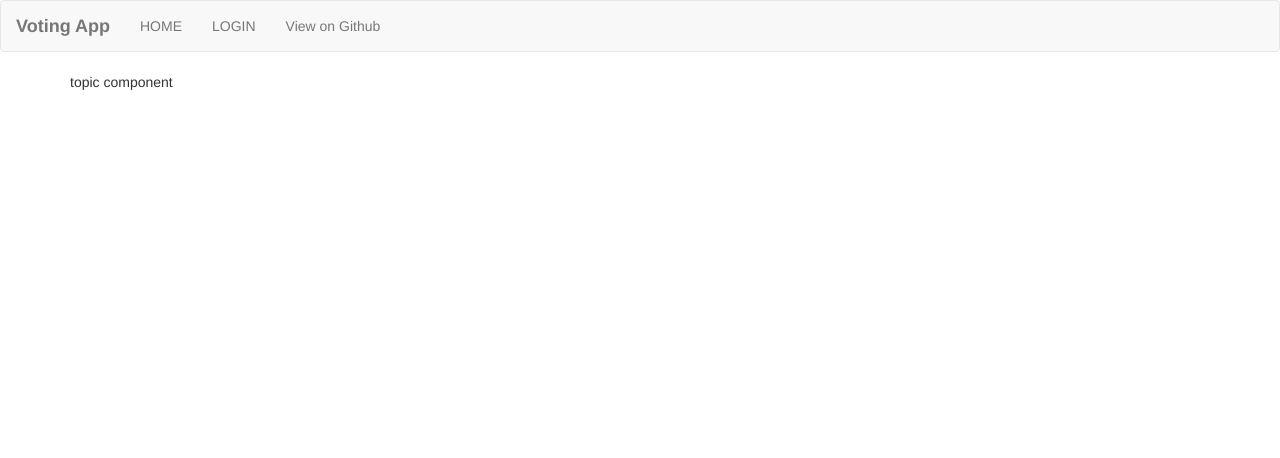
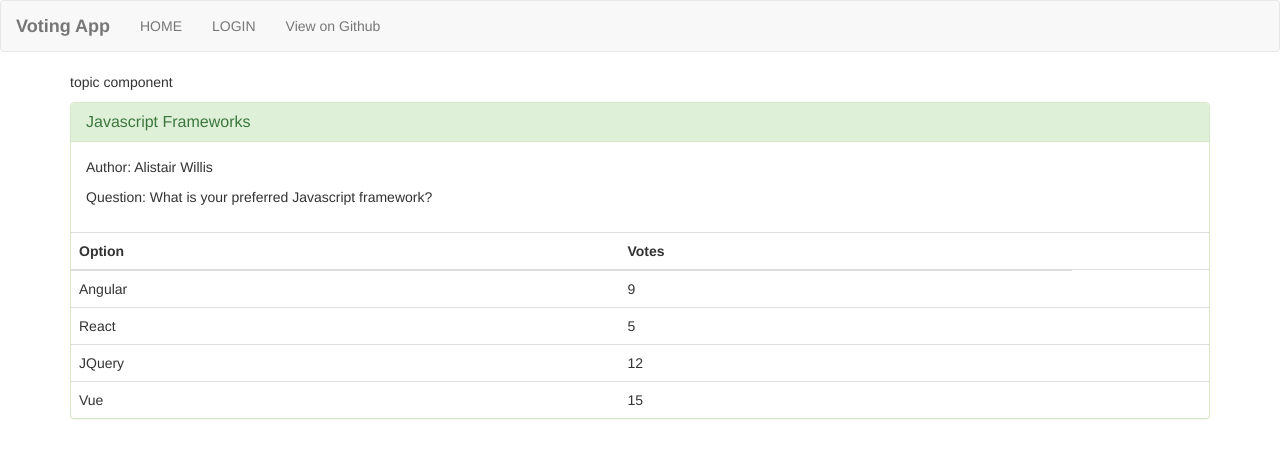
Before and after one commit to ARWL2016/voting-app, an Angular app: page /topic/1 in a window 1280 px wide. Shown: the top 458 px of the page. Built offline with nearby package versions, Linux system fonts and the light colour scheme.

Commit message:
add topic results

```diff
--- a/src/app/services/data.service.ts
+++ b/src/app/services/data.service.ts
@@ -9,27 +9,27 @@ export class DataService {
       topicName: "Javascript Frameworks",
       topicQuestion: "What is your preferred Javascript framework?",
       author: "Alistair Willis",
-      id: 1,
-      options: {
-        "Angular": 9,
-        "React": 5,
-        "Jquery": 12,
-        "Vue": 3
-      }
+      id: '1',
+      results: [
+        { option: "Angular", votes: 9 },
+        { option: "React", votes: 5 },
+        { option: "JQuery", votes: 12 },
+        { option: "Vue", votes: 15 },
+      ],
     },
     {
       topicName: "Server Side Frameworks",
       topicQuestion: "What is your preferred backend framework?",
       author: "Alistair Willis",
-      id: 2,
-      options: {
-        "CNET": 9,
-        "Ruby on Rails": 5,
-        "Node": 12,
-        "Python": 3,
-        "PHP": 15,
-        "Java JSP": 6
-      }
+      id: '2',
+      results: [
+        { option: "C#/.NET", votes: 9 },
+        { option: "Ruby on Rails", votes: 5 },
+        { option: "Node", votes: 12 },
+        { option: "Python", votes: 3 },
+        { option: "PHP", votes: 15 },
+        { option: "Java / JSP", votes: 6 }
+      ]
     }
   ];
 
@@ -39,6 +39,17 @@ export class DataService {
     return this.exampleTopics;
   }
 
+  fetchTopic(id: string) {
+    return this.exampleTopics.filter(topic => topic.id === id);
+  }
+
+  getTotalVotesById(id: string): number {
+    let totalVotes = 0;
+    this.fetchTopic(id)[0].results
+      .forEach(result => totalVotes += result.votes);
+    return totalVotes;
+  }
+
 
 
 }
--- a/src/app/topic/topic.component.html
+++ b/src/app/topic/topic.component.html
@@ -1,3 +1,31 @@
 <p>
   topic component
 </p>
+
+
+<div class="panel panel-success">
+  <div class="panel-heading">
+    <h3 class="panel-title">{{ topic.topicName }}</h3>
+  </div>
+  <div class="panel-body">
+    <p>Author: {{ topic.author }}</p>
+    <p>Question: {{ topic.topicQuestion }}
+  </div>
+  <table class="table">
+    <thead>
+      <tr>
+        <th>Option</th>
+        <th>Votes</th>
+      </tr>
+    </thead>
+    <tbody>
+      <tr *ngFor="let result of topic.results">
+        <td>{{ result.option }}</td>
+        <td>{{ result.votes }}</td>
+        <td>
+
+        </td>
+      </tr>
+    </tbody>
+  </table>
+</div>
--- a/src/app/topic/topic.component.ts
+++ b/src/app/topic/topic.component.ts
@@ -1,12 +1,29 @@
 import { Component, OnInit } from '@angular/core';
+import { ActivatedRoute } from '@angular/router';
+import { DataService } from "app/services/data.service";
 
 @Component({
   selector: 'app-topic',
   templateUrl: './topic.component.html'
 })
 export class TopicComponent implements OnInit {
+  id: string;
+  topic: object;
+  totalVotes: number;
+
+  constructor(
+    private _route: ActivatedRoute,
+    private _data: DataService
+    ) {
+      console.log('id', this._route.snapshot.params['id']);
+      this.id = this._route.snapshot.params['id'];
+    }
+
   ngOnInit(): void {
-
+    this.topic = this._data.fetchTopic(this.id)[0];
+    console.log('topic', this.topic);
+    this.totalVotes = this._data.getTotalVotesById(this.id);
+    console.log(this.totalVotes);
   }
 
 }
```
